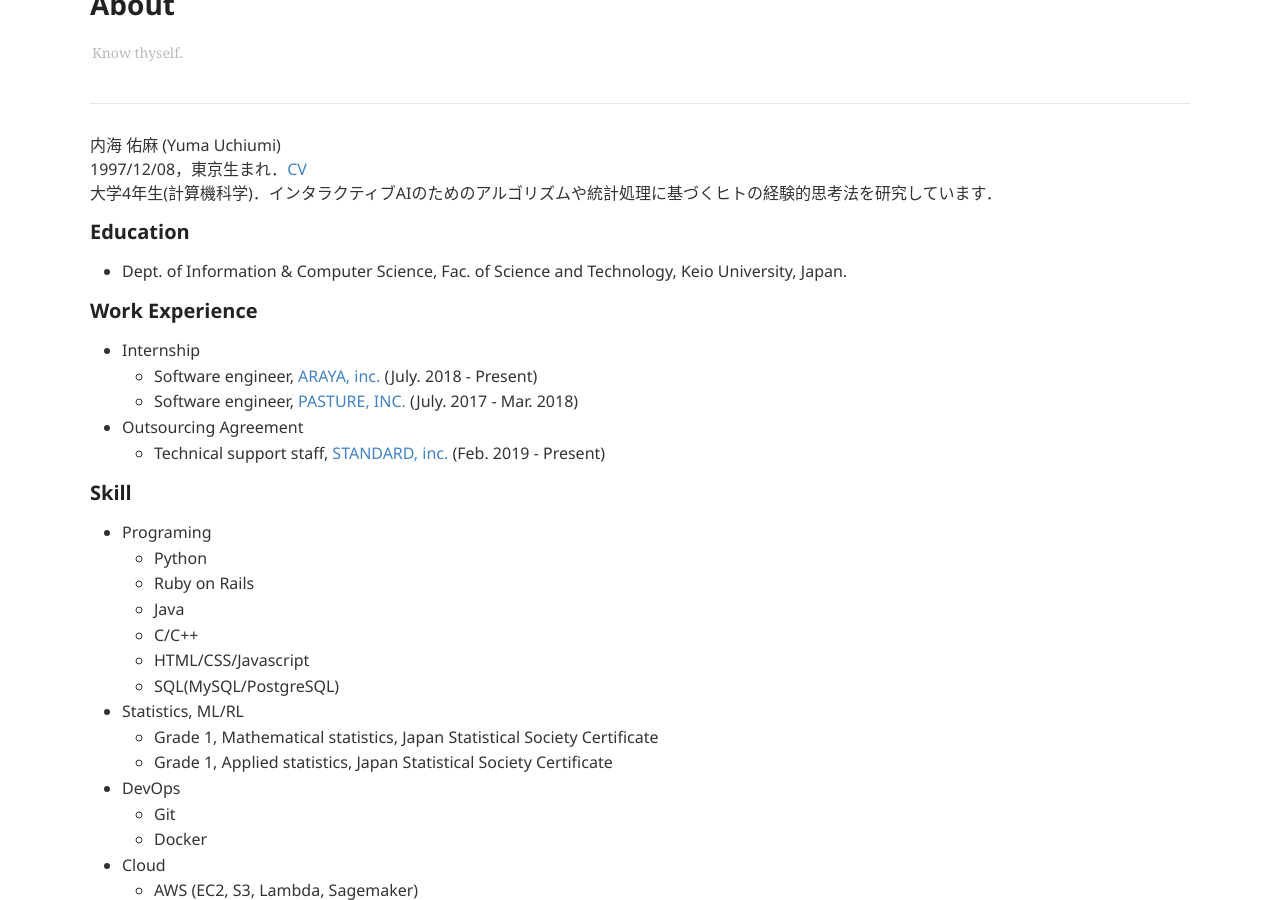
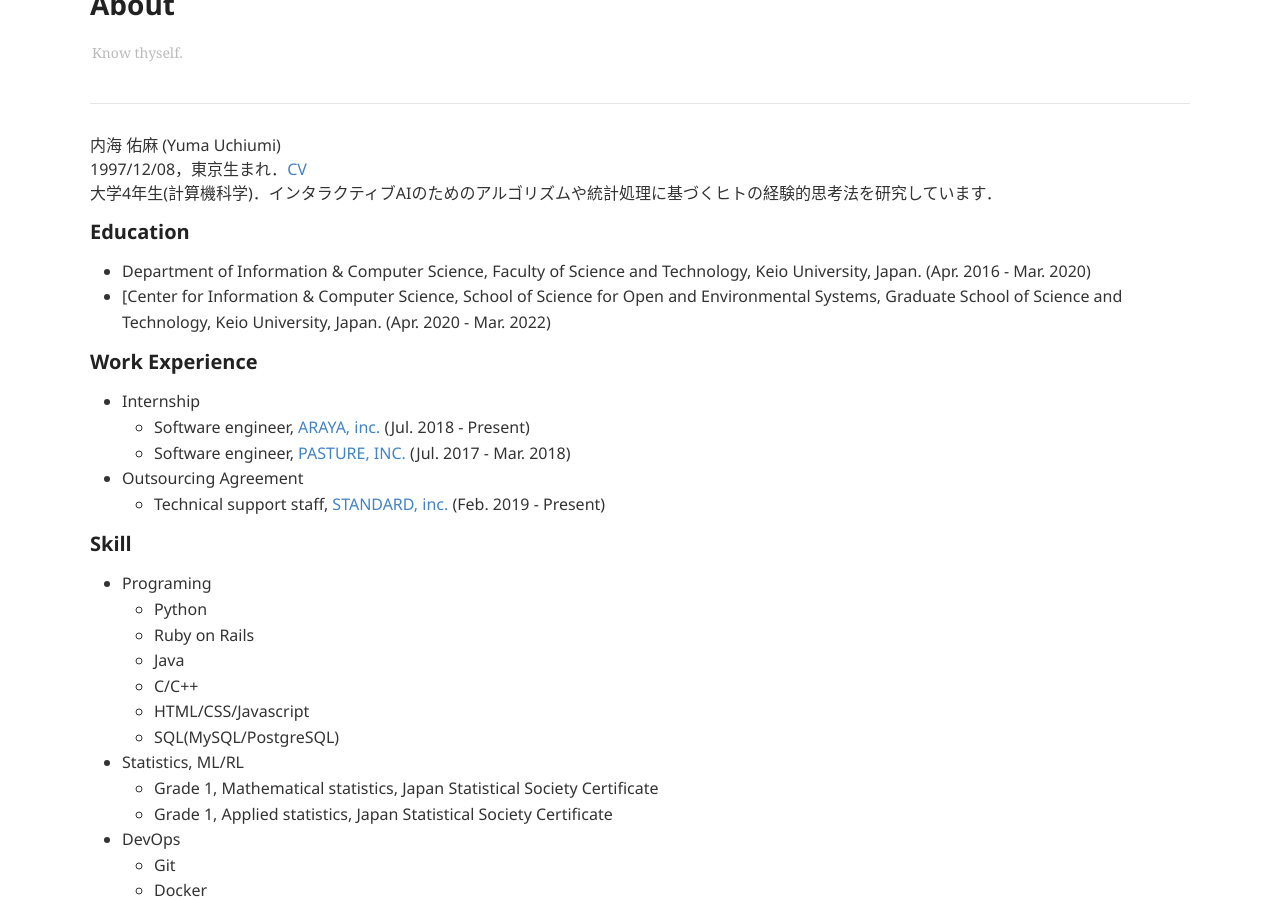
Before and after one commit to yumaloop/old-jekyll-blog-site, a Jekyll site: the page built from about.md, in a window 1280 px wide and 900 px high, scrolled down 302 px. Built offline with Jekyll 4.4.1, drawn with Linux system fonts in a browser that asks for light colours; comment, search, counter and statistics services are not loaded.

Commit message:
update repo 2020年 1月19日 日曜日 01時06分00秒 JST

```diff
--- a/about.md
+++ b/about.md
@@ -6,18 +6,19 @@ permalink: /about/
 ---
 
 内海 佑麻 (Yuma Uchiumi)<br>
-1997/12/08，東京生まれ．[CV](https://yumaloop.github.io/cv/)<br>
+1997/12/08，東京生まれ．[CV](https://github.com/yumaloop/yumaloop.github.io/cv/)<br>
 大学4年生(計算機科学)．インタラクティブAIのためのアルゴリズムや統計処理に基づくヒトの経験的思考法を研究しています．
 
 #### Education
 
-* Dept. of Information & Computer Science, Fac. of Science and Technology, Keio University, Japan.
+* Department of Information & Computer Science, Faculty of Science and Technology, Keio University, Japan. (Apr. 2016 - Mar. 2020)
+* [Center for Information & Computer Science, School of Science for Open and Environmental Systems, Graduate School of Science and Technology, Keio University, Japan. (Apr. 2020 - Mar. 2022)
 
 #### Work Experience
 
 * Internship
-   * Software engineer, [ARAYA, inc.](https://www.araya.org) (July. 2018 - Present)
-   * Software engineer, [PASTURE, INC.](https://corp.pasture.biz/) (July. 2017 - Mar. 2018)
+   * Software engineer, [ARAYA, inc.](https://www.araya.org) (Jul. 2018 - Present)
+   * Software engineer, [PASTURE, INC.](https://corp.pasture.biz/) (Jul. 2017 - Mar. 2018)
 * Outsourcing Agreement
    * Technical support staff, [STANDARD, inc.](https://standard2017.com/) (Feb. 2019 - Present)
 
```
Also changed, not shown: hoge.md (deleted, +0 -60 lines), 1 other file.
